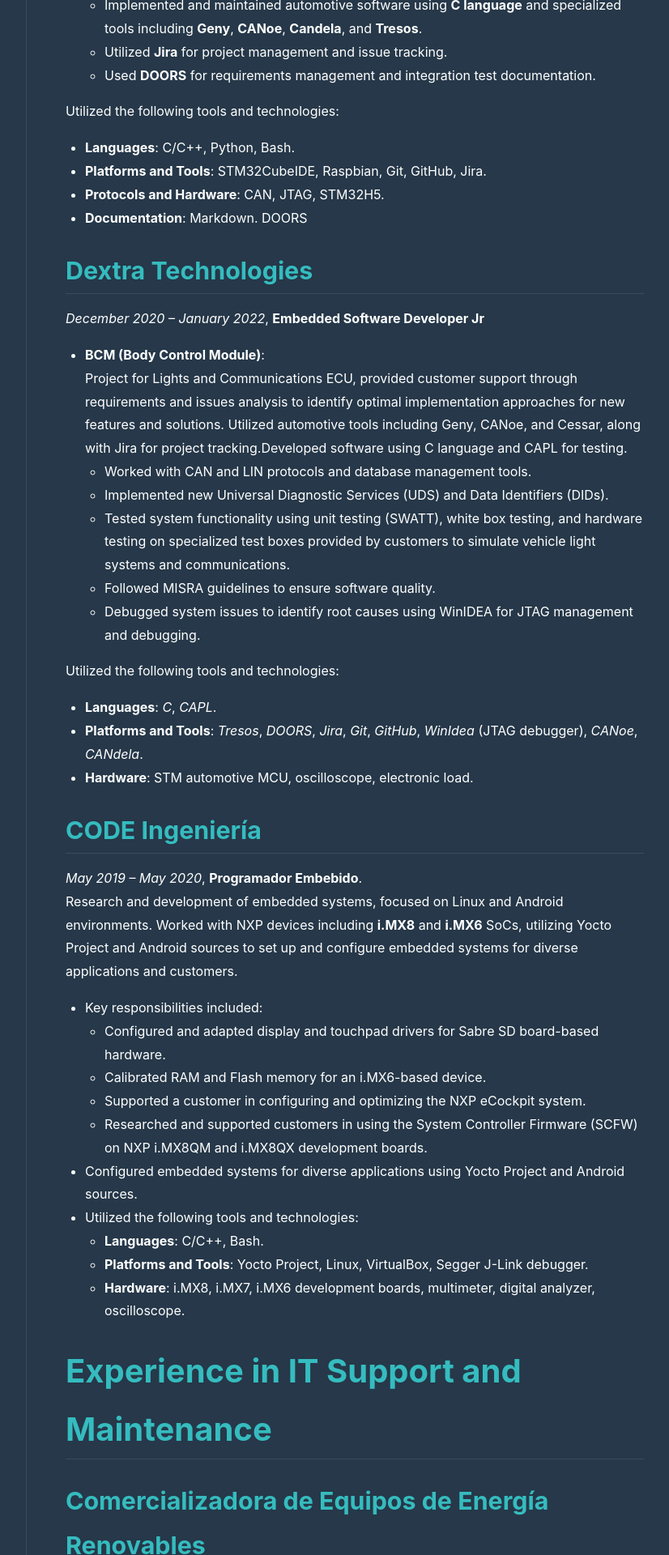
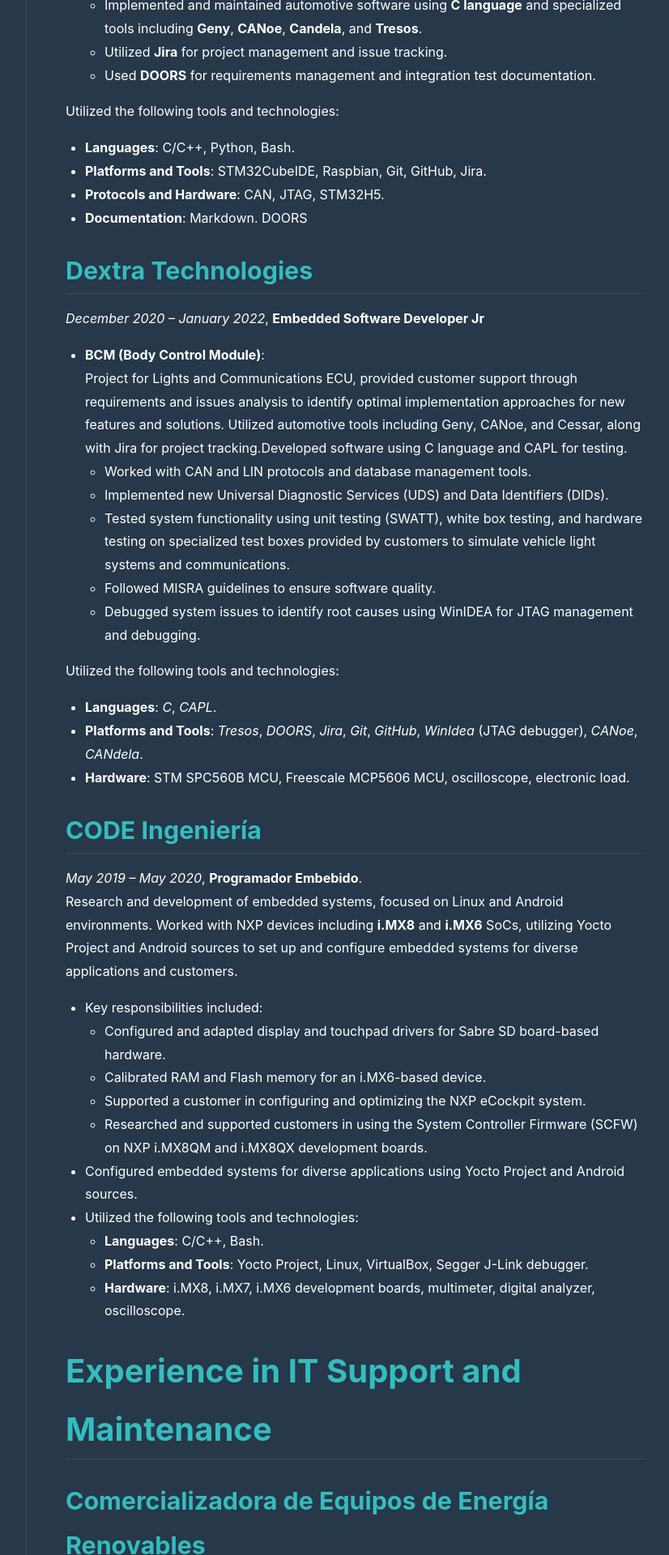
Before and after one commit to razielgdn/risingembeddedmx, a Jekyll site: the page built from about/en/about-en.md, in a window 1280 px wide. Shown: the part 938-2858 px from the top of the page at 81% size, without its empty margins (217-1043 px from the left). Built offline with Jekyll 4.4.1, drawn with Linux system fonts in a browser that asks for light colours; nearby versions of some CDN libraries.

Commit message:
adding MCUs used in my last job in about file

```diff
--- a/about/en/about-en.md
+++ b/about/en/about-en.md
@@ -57,7 +57,7 @@
 Utilized the following tools and technologies:
 - **Languages**: *C*, *CAPL*.
 - **Platforms and Tools**: *Tresos*, *DOORS*, *Jira*, *Git*, *GitHub*, *WinIdea* (JTAG debugger), *CANoe*, *CANdela*.
-- **Hardware**: STM automotive MCU, oscilloscope, electronic load.
+- **Hardware**: STM SPC560B MCU, Freescale MCP5606 MCU, oscilloscope, electronic load.
 
 ## CODE Ingeniería
 *May 2019 – May 2020*, **Programador Embebido**.
```
